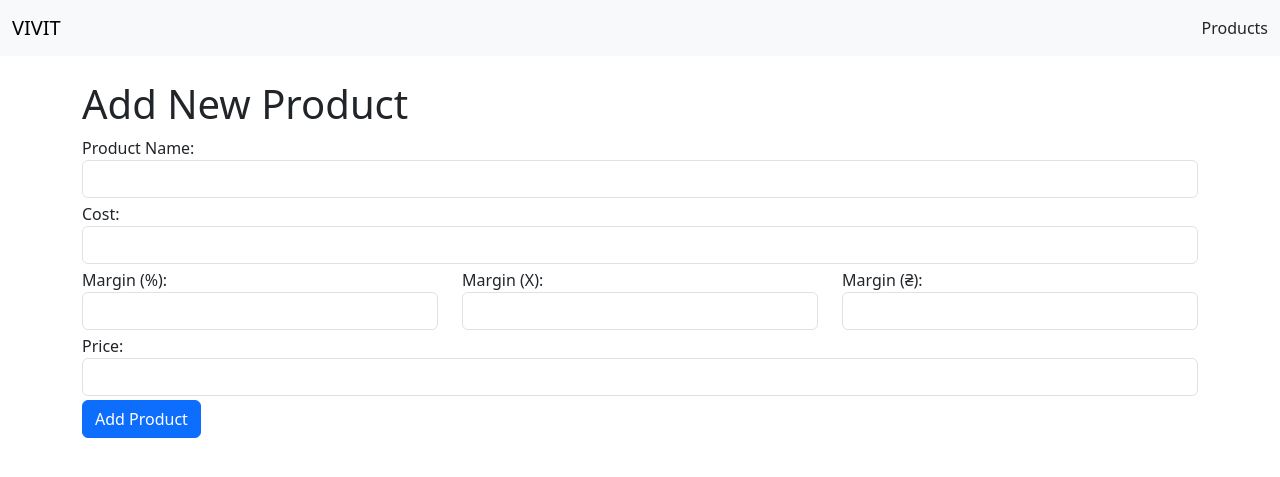
After one commit to bombilo51/vivit_share, a Flask app: page /product/add_product in a window 1280 px wide. The commit adds this page. Shown: the top 477 px of the page. Run offline with Flask 3, Linux system fonts and the light colour scheme.

Commit message:
Product CRUD update

```diff
--- a/app/product/routes.py
+++ b/app/product/routes.py
@@ -20,31 +20,43 @@ def product_detail(product_id):
 
 
 @login_required
-@product.route("/add_product", methods=["POST"])
+@product.route("/add_product", methods=["GET", "POST"])
 def add_product():
     if request.method == "POST":
         name = request.form.get("name")
-        price = request.form.get("price")
-        new_product = Product(name=name, price=price)
+        cost = request.form.get("cost")
+        margin = request.form.get("marginUAH")
+        new_product = Product(name=name, cost=cost)
+
+        if margin:
+            new_product.margin = margin
+
         db.session.add(new_product)
         db.session.commit()
-        return {"product": new_product, "status": "success"}, 201
+        return redirect(url_for("product.products_list"))
+    return render_template("product/add_product.html")
 
 @login_required
-@product.route("/delete_product/<int:product_id>", methods=["POST"])
+@product.route("/delete_product/<int:product_id>", methods=["DELETE"])
 def delete_product(product_id):
     product = Product.query.get_or_404(product_id)
     db.session.delete(product)
     db.session.commit()
-    return {"product_id": product_id, "status": "deleted"}, 200
+    return {"product_id": product_id, "status": "success"}, 200
 
 
 @login_required
-@product.route("/edit_product/<int:product_id>", methods=["POST"])
+@product.route("/edit_product/<int:product_id>", methods=["GET", "POST"])
 def edit_product(product_id):
-    product = Product.query.get_or_404(product_id)
+    product : Product = Product.query.get_or_404(product_id)
+    marginUAH = product.margin if product.margin is not None else 0
+    marginPercent = round(product.cost and (product.margin / product.cost) * 100 or 0, 2)
+    marginMultiplier = round(product.cost and ((product.cost + product.margin) / product.cost) or 0, 2)
     if request.method == "POST":
         product.name = request.form.get("name")
-        product.price = request.form.get("price")
+        product.cost = request.form.get("cost")
+        product.margin = request.form.get("marginUAH")
         db.session.commit()
-        return {"product": product, "status": "updated"}, 200
+        return redirect(url_for("product.products_list"))
+
+    return render_template("product/edit_product.html", product=product, marginUAH=marginUAH, marginPercent=marginPercent, marginMultiplier=marginMultiplier)
--- /dev/null
+++ b/app/static/js/product/margin_calc.js
@@ -0,0 +1,60 @@
+console.log("Add Product JS loaded");
+
+const costInput = document.getElementById('cost');
+const marginPercentInput = document.getElementById('marginPercent');
+const marginUAHInput = document.getElementById('marginUAH');
+const marginMultiplierInput = document.getElementById('marginMultiplier');
+const priceInput = document.getElementById('price');
+
+function round(val) {
+    return Math.round((val + Number.EPSILON) * 100) / 100;
+}
+
+function updatePriceFromMarginPercent() {
+    const cost = parseFloat(costInput.value) || 0;
+    const marginPercent = parseFloat(marginPercentInput.value) || 0;
+    const marginUAH = round((marginPercent / 100) * cost);
+    const marginMultiplier = round(1 + (marginPercent / 100));
+    marginMultiplierInput.value = marginMultiplier;
+    marginUAHInput.value = marginUAH;
+    const price = round(cost + marginUAH);
+    priceInput.value = price;
+}
+
+function updatePriceFromMarginUAH() {
+    const cost = parseFloat(costInput.value) || 0;
+    const marginUAH = parseFloat(marginUAHInput.value) || 0;
+    const marginPercent = cost ? round((marginUAH / cost) * 100) : 0;
+    const marginMultiplier = round(1 + (marginPercent / 100));
+    marginMultiplierInput.value = marginMultiplier;
+    marginPercentInput.value = marginPercent;
+    const price = round(cost + marginUAH);
+    priceInput.value = price;
+}
+
+function updateMarginsFromPrice() {
+    const cost = parseFloat(costInput.value) || 0;
+    const price = parseFloat(priceInput.value) || 0;
+    const marginUAH = round(price - cost);
+    marginUAHInput.value = marginUAH;
+    const marginPercent = cost ? round((marginUAH / cost) * 100) : 0;
+    marginPercentInput.value = marginPercent;
+    const marginMultiplier = round(1 + (marginPercent / 100));
+    marginMultiplierInput.value = marginMultiplier;
+}
+
+function updatePriceFromMarginMultiplier() {
+    const cost = parseFloat(costInput.value) || 0;
+    const marginMultiplier = parseFloat(marginMultiplierInput.value) || 0;
+    const marginPercent = round((marginMultiplier - 1) * 100);
+    const marginUAH = round((marginPercent / 100) * cost);
+    marginPercentInput.value = marginPercent;
+    marginUAHInput.value = marginUAH;
+    const price = round(cost + marginUAH);
+    priceInput.value = price;
+}
+
+marginMultiplierInput.addEventListener('input', updatePriceFromMarginMultiplier);
+marginPercentInput.addEventListener('input', updatePriceFromMarginPercent);
+marginUAHInput.addEventListener('input', updatePriceFromMarginUAH);
+priceInput.addEventListener('input', updateMarginsFromPrice);
--- a/app/templates/base.html
+++ b/app/templates/base.html
@@ -4,7 +4,7 @@
 <head>
     <meta charset="utf-8">
     <meta name="viewport" content="width=device-width, initial-scale=1">
-    <title>{% block title %}Travel Expenses{% endblock %}</title>
+    <title>{% block title %}VIVIT{% endblock %}</title>
 
     <!-- Bootstrap 5.3 CDN -->
     <link href="https://cdn.jsdelivr.net/npm/bootstrap@5.3.0/dist/css/bootstrap.min.css" rel="stylesheet">
@@ -13,7 +13,8 @@
 <body>
     <nav class="navbar navbar-expand-lg navbar-light bg-light mb-4">
         <div class="container-fluid">
-            <a class="navbar-brand" href="{{ url_for('auth.register') }}">TravelExpenses</a>
+            <a class="navbar-brand" href="{{ url_for('product.products_list') }}">VIVIT</a>
+            <a class="nav-link" href="{{ url_for('product.products_list') }}">Products</a>
         </div>
     </nav>
 
@@ -21,6 +22,7 @@
         {% block content %}{% endblock %}
     </div>
 
+    {% block scripts %}{% endblock %}
     <script src="https://cdn.jsdelivr.net/npm/bootstrap@5.3.0/dist/js/bootstrap.bundle.min.js"></script>
 </body>
 
--- /dev/null
+++ b/app/templates/product/add_product.html
@@ -0,0 +1,46 @@
+{% extends "base.html" %}
+
+{% block title %}Products{% endblock title %}
+
+{% block content %}
+<h1>Add New Product</h1>
+<form method="POST" action="{{ url_for('product.add_product') }}">
+  <div class="row mb-1">
+    <div class="col">
+      <label for="name">Product Name:</label>
+      <input type="text" class="form-control" id="name" name="name" required>
+    </div>
+  </div>
+  <div class="row mb-1">
+    <div class="col">
+      <label for="cost">Cost:</label>
+      <input type="number" step="0.01" class="form-control" id="cost" name="cost" required>
+    </div>
+  </div>
+  <div class="row mb-1">
+    <div class="col">
+      <label for="margin">Margin (%):</label>
+      <input type="number" step="0.01" class="form-control" id="marginPercent" name="marginPercent" required>
+    </div>
+    <div class="col">
+      <label for="margin">Margin (X):</label>
+      <input type="number" step="0.01" class="form-control" id="marginMultiplier" name="marginMultiplier" required>
+    </div>
+    <div class="col">
+      <label for="margin">Margin (₴):</label>
+      <input type="number" step="0.01" class="form-control" id="marginUAH" name="marginUAH" required>
+    </div>
+  </div>
+  <div class="row mb-1">
+    <div class="col">
+      <label for="price">Price:</label>
+      <input type="number" step="0.01" class="form-control" id="price" name="price" required>
+    </div>
+  </div>
+  <button type="submit" class="btn btn-primary">Add Product</button>
+
+  {% endblock content %}
+
+  {% block scripts %}
+  <script src="{{ url_for('static', filename='js/product/margin_calc.js') }}"></script>
+  {% endblock scripts %}
```
Also changed, not shown: app/models.py (+23 -9 lines), app/static/js/product/products_list.js (added, +21 -0 lines), app/templates/product/edit_product.html (added, +44 -0 lines), app/templates/product/products_list.html (+15 -6 lines), migrations/versions/c43f98efe2ce_change_margin_from_percents_to_uah.py (added, +38 -0 lines), dev.db.
